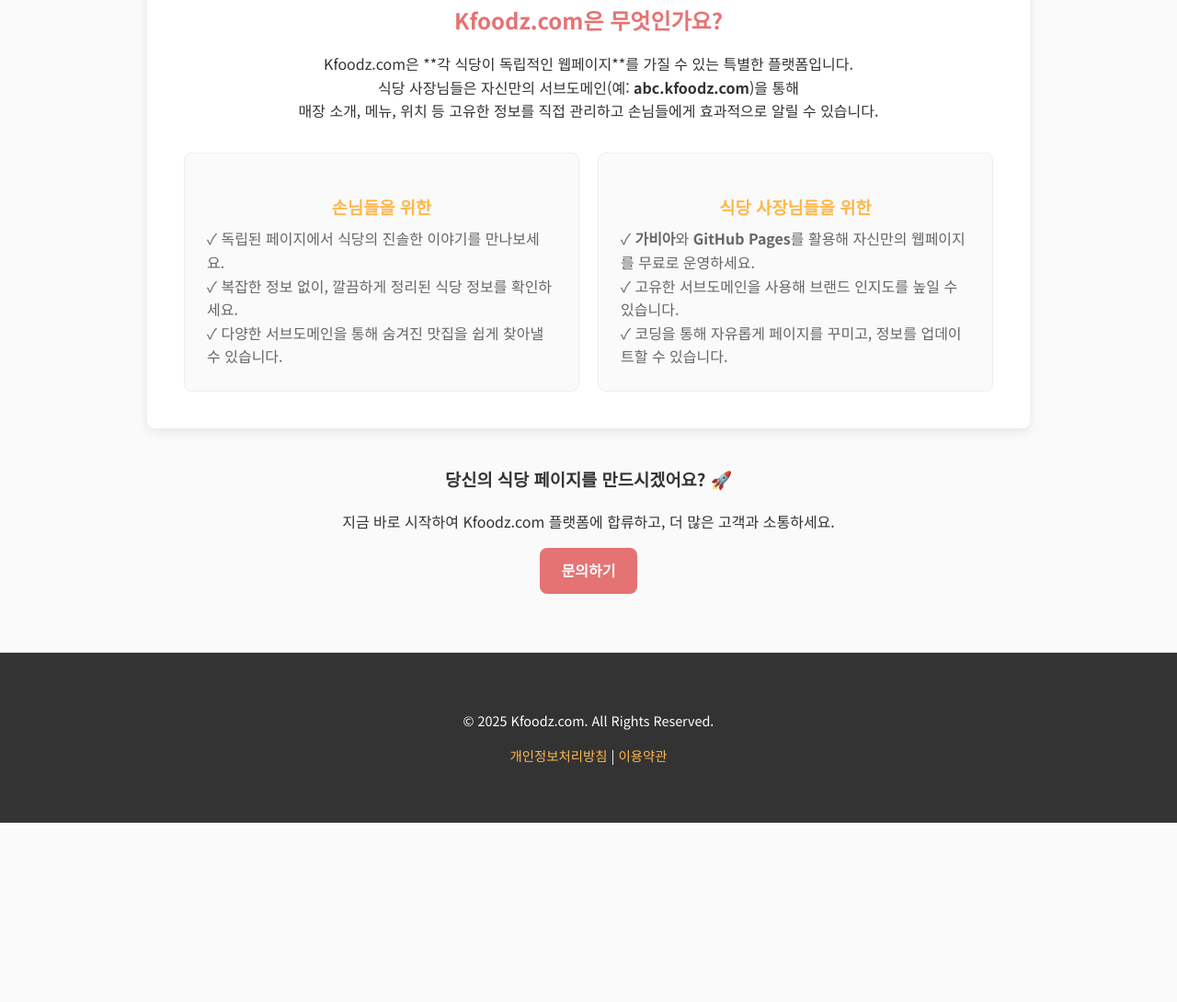
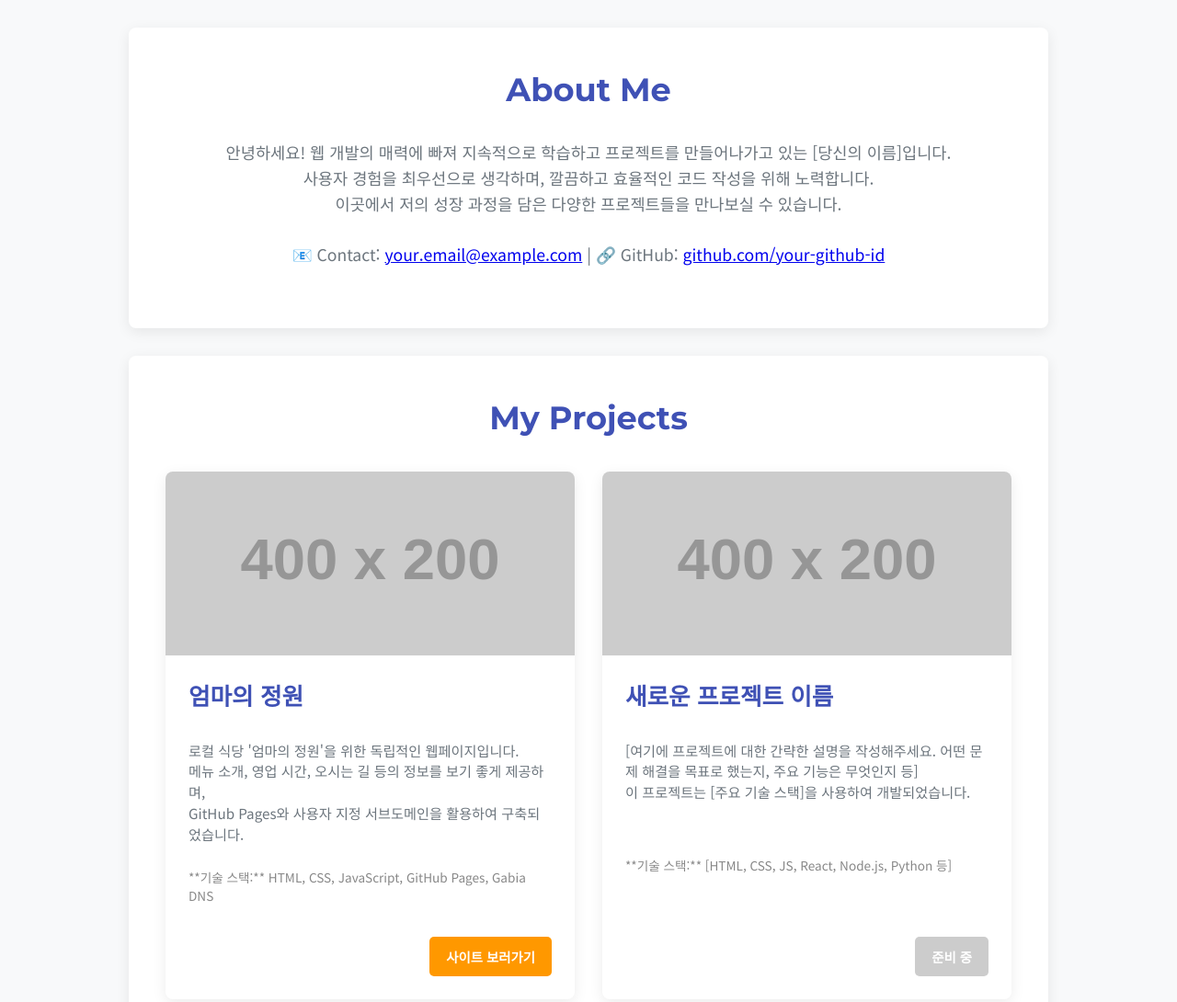
Before and after one commit to orderzoneapp-coder/kfoodz, a plain HTML site: page index.html in a window 1280 px wide. Shown: the part 320-1410 px from the top of the page at 92% size. Before the commit the page ends 1215 px from the top, so only its background shows below. Drawn offline with Linux system fonts and the light colour scheme; placeholder pictures from the web are drawn by us.

Commit message:
Update index.html

```diff
--- a/index.html
+++ b/index.html
@@ -3,22 +3,23 @@
 <head>
     <meta charset="UTF-8">
     <meta name="viewport" content="width=device-width, initial-scale=1.0">
-    <title>Kfoodz.com | 한국의 맛집 플랫폼</title>
+    <title>kfoodz | 서사가 멋있는 맛집 포트폴리오</title>
     <style>
-        @import url('https://fonts.googleapis.com/css2?family=Noto+Sans+KR:wght@300;400;700&display=swap');
+        @import url('https://fonts.googleapis.com/css2?family=Noto+Sans+KR:wght@300;400;700&family=Montserrat:wght@400;700&display=swap');
 
         :root {
-            --primary-color: #e57373; /* Slightly reddish-pink, good for food themes */
-            --secondary-color: #ffb74d; /* Soft orange */
-            --background-color: #fafafa;
-            --text-color: #333;
-            --light-text-color: #666;
+            --primary-color: #3f51b5; /* Deep Blue for professionalism */
+            --secondary-color: #ff9800; /* Orange for accent */
+            --background-color: #f8f9fa;
+            --card-background: #ffffff;
+            --text-color: #343a40;
+            --light-text-color: #6c757d;
             --border-radius: 8px;
-            --box-shadow: 0 4px 12px rgba(0, 0, 0, 0.08);
+            --box-shadow: 0 4px 15px rgba(0, 0, 0, 0.08);
         }
 
         body {
-            font-family: 'Noto Sans KR', sans-serif;
+            font-family: 'Noto Sans KR', 'Montserrat', sans-serif;
             background-color: var(--background-color);
             color: var(--text-color);
             line-height: 1.6;
@@ -27,117 +28,156 @@
             display: flex;
             flex-direction: column;
             min-height: 100vh;
+            font-size: 16px;
         }
 
         .container {
-            max-width: 960px;
+            max-width: 1000px;
             margin: 0 auto;
             padding: 24px;
-            text-align: center;
         }
 
+        /* Header */
         header {
-            background-color: #fff;
-            padding: 24px 0;
-            border-bottom: 1px solid #eee;
-            box-shadow: 0 2px 4px rgba(0, 0, 0, 0.05);
+            background-color: var(--primary-color);
+            color: #ffffff;
+            padding: 40px 0;
+            text-align: center;
+            box-shadow: var(--box-shadow);
         }
 
         header h1 {
-            color: var(--primary-color);
-            font-size: 2.5em;
+            font-family: 'Montserrat', sans-serif;
+            font-size: 3.2em;
+            margin: 0 0 10px;
             font-weight: 700;
-            margin: 0;
         }
 
         header p {
-            font-size: 1.1em;
-            color: var(--light-text-color);
-            margin-top: 8px;
+            font-size: 1.3em;
+            margin: 0;
+            font-weight: 300;
         }
 
+        /* Main Content */
         main {
             flex-grow: 1;
+            padding: 40px 0;
         }
 
         .section {
-            background-color: #fff;
+            background-color: var(--card-background);
             padding: 40px;
-            margin-top: 24px;
+            margin-bottom: 30px;
             border-radius: var(--border-radius);
             box-shadow: var(--box-shadow);
-            text-align: left;
+            text-align: center;
         }
 
         .section h2 {
             color: var(--primary-color);
+            font-family: 'Montserrat', sans-serif;
+            font-size: 2.2em;
+            margin-top: 0;
+            margin-bottom: 25px;
             font-weight: 700;
-            margin-bottom: 16px;
-            text-align: center;
         }
 
         .section p {
-            font-size: 1em;
-            color: var(--text-color);
-            text-align: center;
-            margin-bottom: 24px;
+            font-size: 1.1em;
+            color: var(--light-text-color);
+            margin-bottom: 1.5em;
         }
 
-        .feature-list {
-            display: flex;
-            justify-content: space-around;
-            gap: 20px;
-            margin-top: 32px;
-            text-align: center;
-            flex-wrap: wrap;
+        /* Project Grid */
+        .project-grid {
+            display: grid;
+            grid-template-columns: repeat(auto-fit, minmax(300px, 1fr));
+            gap: 30px;
+            margin-top: 30px;
         }
 
-        .feature-item {
-            flex: 1;
-            min-width: 250px;
-            background-color: var(--background-color);
-            padding: 24px;
+        .project-card {
+            background-color: var(--card-background);
             border-radius: var(--border-radius);
-            border: 1px solid #eee;
+            box-shadow: var(--box-shadow);
+            overflow: hidden;
+            text-align: left;
+            transition: transform 0.3s ease, box-shadow 0.3s ease;
+            display: flex;
+            flex-direction: column;
         }
 
-        .feature-item h3 {
-            color: var(--secondary-color);
-            margin-bottom: 8px;
-            font-weight: 700;
+        .project-card:hover {
+            transform: translateY(-5px);
+            box-shadow: 0 6px 20px rgba(0, 0, 0, 0.12);
         }
 
-        .feature-item p {
-            color: var(--light-text-color);
-            text-align: left;
-            margin: 0;
+        .project-card img {
+            width: 100%;
+            height: 200px; /* Fixed height for consistency */
+            object-fit: cover; /* Cover the area, crop if necessary */
+            display: block;
         }
 
-        .cta {
-            text-align: center;
-            margin-top: 40px;
+        .project-card-content {
+            padding: 25px;
+            flex-grow: 1;
+            display: flex;
+            flex-direction: column;
+            justify-content: space-between;
         }
 
-        .cta .btn {
+        .project-card-content h3 {
+            color: var(--primary-color);
+            font-family: 'Montserrat', sans-serif;
+            font-size: 1.6em;
+            margin-top: 0;
+            margin-bottom: 10px;
+        }
+
+        .project-card-content p {
+            font-size: 0.95em;
+            color: var(--light-text-color);
+            margin-bottom: 15px;
+            line-height: 1.5;
+            flex-grow: 1; /* Allows description to take up available space */
+        }
+
+        .project-card-content .tech-stack {
+            font-size: 0.85em;
+            color: #888;
+            margin-top: 10px;
+            font-weight: 400;
+        }
+
+        .project-card-content .project-links {
+            margin-top: 20px;
+            text-align: right;
+        }
+
+        .project-card-content .project-links a {
             display: inline-block;
-            background-color: var(--primary-color);
-            color: #fff;
-            padding: 12px 24px;
+            background-color: var(--secondary-color);
+            color: #ffffff;
+            padding: 10px 18px;
             text-decoration: none;
-            border-radius: var(--border-radius);
+            border-radius: 5px;
             font-weight: 700;
             transition: background-color 0.3s ease;
+            font-size: 0.9em;
         }
 
-        .cta .btn:hover {
-            background-color: #d35454;
+        .project-card-content .project-links a:hover {
+            background-color: #e68a00;
         }
 
+        /* Footer */
         footer {
             background-color: var(--text-color);
-            color: #fff;
-            padding: 24px;
-            margin-top: 40px;
+            color: #ffffff;
+            padding: 25px;
+            margin-top: 50px;
             text-align: center;
             font-size: 0.9em;
         }
@@ -145,6 +185,30 @@
         footer a {
             color: var(--secondary-color);
             text-decoration: none;
+            margin: 0 5px;
+        }
+
+        footer a:hover {
+            text-decoration: underline;
+        }
+
+        /* Responsive adjustments */
+        @media (max-width: 768px) {
+            header h1 {
+                font-size: 2.5em;
+            }
+            header p {
+                font-size: 1em;
+            }
+            .section h2 {
+                font-size: 1.8em;
+            }
+            .project-card-content h3 {
+                font-size: 1.4em;
+            }
+            .project-grid {
+                grid-template-columns: 1fr;
+            }
         }
     </style>
 </head>
@@ -152,49 +216,89 @@
 
     <header>
         <div class="container">
-            <h1>Kfoodz.com</h1>
-            <p>한국의 맛있는 식당을 가장 쉽게 찾고 소개하는 방법</p>
+            <h1>당신의 이름 (Your Name)</h1>
+            <p>웹 개발 포트폴리오 | 프론트엔드 & 백엔드 개발자</p>
+            <p>열정적으로 배우고 성장하는 개발자입니다.</p>
         </div>
     </header>
 
     <main>
         <div class="container">
             <section class="section">
-                <h2>Kfoodz.com은 무엇인가요?</h2>
+                <h2>About Me</h2>
                 <p>
-                    Kfoodz.com은 **각 식당이 독립적인 웹페이지**를 가질 수 있는 특별한 플랫폼입니다. <br>
-                    식당 사장님들은 자신만의 서브도메인(예: <b>abc.kfoodz.com</b>)을 통해 <br>
-                    매장 소개, 메뉴, 위치 등 고유한 정보를 직접 관리하고 손님들에게 효과적으로 알릴 수 있습니다.
+                    안녕하세요! 웹 개발의 매력에 빠져 지속적으로 학습하고 프로젝트를 만들어나가고 있는 [당신의 이름]입니다. <br>
+                    사용자 경험을 최우선으로 생각하며, 깔끔하고 효율적인 코드 작성을 위해 노력합니다. <br>
+                    이곳에서 저의 성장 과정을 담은 다양한 프로젝트들을 만나보실 수 있습니다.
                 </p>
-
-                <div class="feature-list">
-                    <div class="feature-item">
-                        <h3>손님들을 위한</h3>
-                        <p>✓ 독립된 페이지에서 식당의 진솔한 이야기를 만나보세요.</p>
-                        <p>✓ 복잡한 정보 없이, 깔끔하게 정리된 식당 정보를 확인하세요.</p>
-                        <p>✓ 다양한 서브도메인을 통해 숨겨진 맛집을 쉽게 찾아낼 수 있습니다.</p>
-                    </div>
-                    <div class="feature-item">
-                        <h3>식당 사장님들을 위한</h3>
-                        <p>✓ <b>가비아</b>와 <b>GitHub Pages</b>를 활용해 자신만의 웹페이지를 무료로 운영하세요.</p>
-                        <p>✓ 고유한 서브도메인을 사용해 브랜드 인지도를 높일 수 있습니다.</p>
-                        <p>✓ 코딩을 통해 자유롭게 페이지를 꾸미고, 정보를 업데이트할 수 있습니다.</p>
-                    </div>
-                </div>
+                <p>
+                    📧 Contact: <a href="mailto:your.email@example.com">your.email@example.com</a> |
+                    🔗 GitHub: <a href="https://github.com/your-github-id" target="_blank">github.com/your-github-id</a>
+                </p>
             </section>
 
-            <section class="cta">
-                <h3>당신의 식당 페이지를 만드시겠어요? 🚀</h3>
-                <p>지금 바로 시작하여 Kfoodz.com 플랫폼에 합류하고, 더 많은 고객과 소통하세요.</p>
-                <a href="#" class="btn">문의하기</a>
+            <section class="section">
+                <h2>My Projects</h2>
+                <div class="project-grid">
+
+                    <div class="project-card">
+                        <img src="https://via.placeholder.com/400x200/FFB74D/FFFFFF?text=Mams+Garden+Screenshot" alt="엄마의 정원 프로젝트 스크린샷">
+                        <div class="project-card-content">
+                            <h3>엄마의 정원</h3>
+                            <p>
+                                로컬 식당 '엄마의 정원'을 위한 독립적인 웹페이지입니다. <br>
+                                메뉴 소개, 영업 시간, 오시는 길 등의 정보를 보기 좋게 제공하며, <br>
+                                GitHub Pages와 사용자 지정 서브도메인을 활용하여 구축되었습니다.
+                            </p>
+                            <p class="tech-stack">**기술 스택:** HTML, CSS, JavaScript, GitHub Pages, Gabia DNS</p>
+                            <div class="project-links">
+                                <a href="https://mams-garden.kfoodz.com/" target="_blank">사이트 보러가기</a>
+                            </div>
+                        </div>
+                    </div>
+
+                    <div class="project-card">
+                        <img src="https://via.placeholder.com/400x200/9FA8DA/FFFFFF?text=Coming+Soon" alt="다음 프로젝트 스크린샷">
+                        <div class="project-card-content">
+                            <h3>새로운 프로젝트 이름</h3>
+                            <p>
+                                [여기에 프로젝트에 대한 간략한 설명을 작성해주세요. 어떤 문제 해결을 목표로 했는지, 주요 기능은 무엇인지 등]
+                                <br>
+                                이 프로젝트는 [주요 기술 스택]을 사용하여 개발되었습니다.
+                            </p>
+                            <p class="tech-stack">**기술 스택:** [HTML, CSS, JS, React, Node.js, Python 등]</p>
+                            <div class="project-links">
+                                <a href="#" target="_blank" style="background-color: #ccc; cursor: not-allowed;">준비 중</a>
+                            </div>
+                        </div>
+                    </div>
+
+                    <div class="project-card">
+                        <img src="https://via.placeholder.com/400x200/C5E1A5/FFFFFF?text=Next+Project" alt="또 다른 프로젝트 스크린샷">
+                        <div class="project-card-content">
+                            <h3>또 다른 프로젝트</h3>
+                            <p>
+                                [프로젝트 설명...]
+                            </p>
+                            <p class="tech-stack">**기술 스택:** [기술 스택 목록]</p>
+                            <div class="project-links">
+                                <a href="#" target="_blank" style="background-color: #ccc; cursor: not-allowed;">준비 중</a>
+                            </div>
+                        </div>
+                    </div>
+
+                </div>
             </section>
         </div>
     </main>
 
     <footer>
         <div class="container">
-            <p>&copy; 2025 Kfoodz.com. All Rights Reserved.</p>
-            <p><a href="#">개인정보처리방침</a> | <a href="#">이용약관</a></p>
+            <p>&copy; 2024 Your Name. All Rights Reserved.</p>
+            <p>
+                <a href="https://github.com/your-github-id" target="_blank">GitHub</a> |
+                <a href="mailto:your.email@example.com">Email</a>
+            </p>
         </div>
     </footer>
 
```
